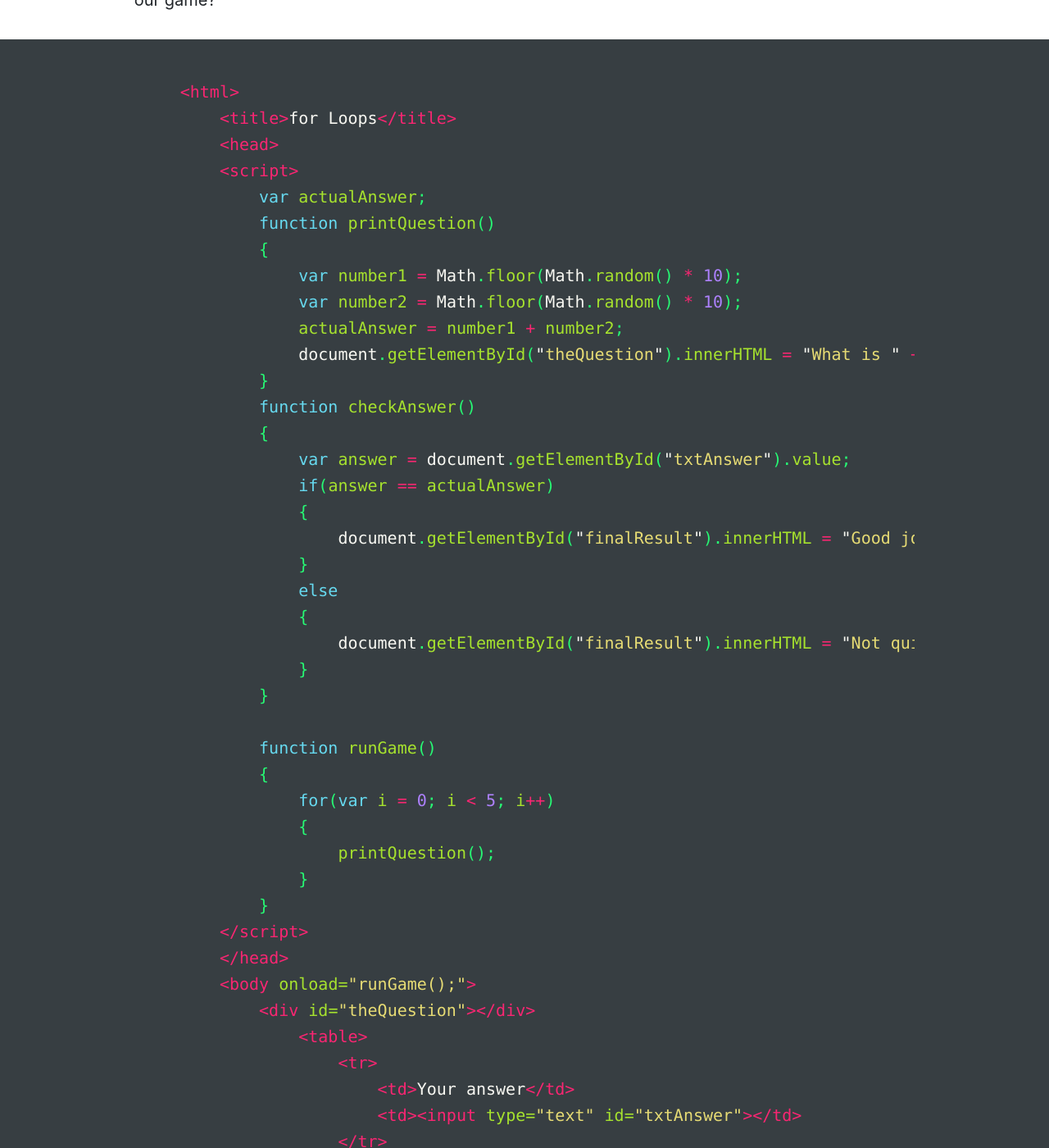
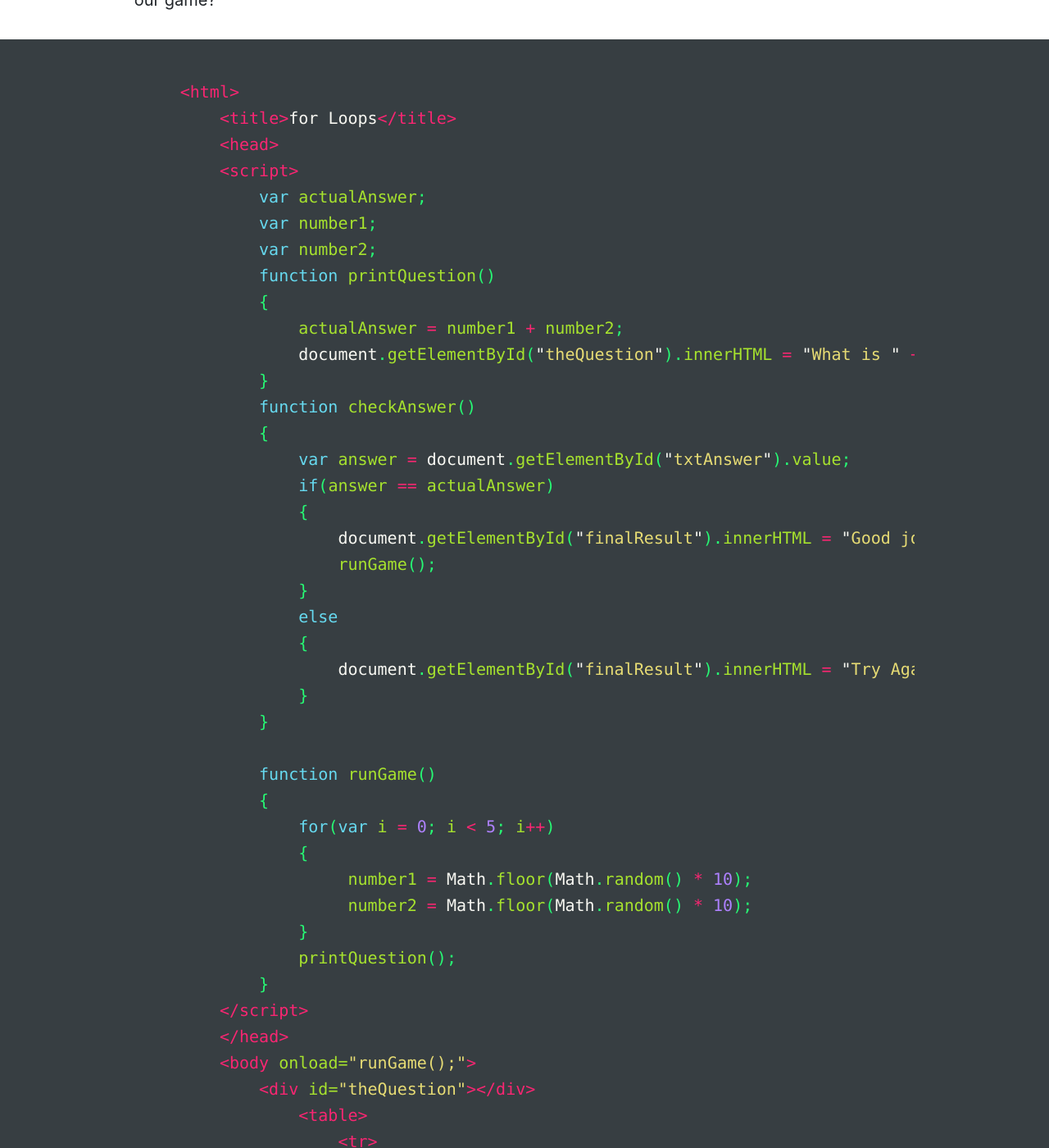
Before and after one commit to Montana-Media-Arts/creative-coding-1-Fall2019, a Jekyll site: the page built from modules/week-8/_posts/2017-01-10-for-loops.md, in a window 1280 px wide and 1400 px high, scrolled down 2597 px. Shown: the whole window at 82% size. Built offline with Jekyll 4.4.1, drawn with Linux system fonts in a browser that asks for light colours; nearby versions of some CDN libraries; a script that is not in the unit is left out.

Commit message:
Update 2017-01-10-for-loops.md

```diff
--- a/modules/week-8/_posts/2017-01-10-for-loops.md
+++ b/modules/week-8/_posts/2017-01-10-for-loops.md
@@ -70,10 +70,11 @@ If you run this page, you see that all numbers print out from 0 to 4 right? So,
             if(answer == actualAnswer)
             {
                 document.getElementById("finalResult").innerHTML = "Good job!";
+                runGame();
             }
             else
             {
-                document.getElementById("finalResult").innerHTML = "Not quite!";
+                document.getElementById("finalResult").innerHTML = "Try Again!";
             }
         }
 
@@ -81,8 +82,10 @@ If you run this page, you see that all numbers print out from 0 to 4 right? So,
         {
             for(var i = 0; i < 5; i++)
             {
-                printQuestion();
+                 number1 = Math.floor(Math.random() * 10);
+                 number2 = Math.floor(Math.random() * 10);
             }
+            printQuestion();
         }
     </script>
     </head>
```
Also changed, not shown: other parts of modules/week-8/_posts/2017-01-10-for-loops.md (+2 -2 lines).
